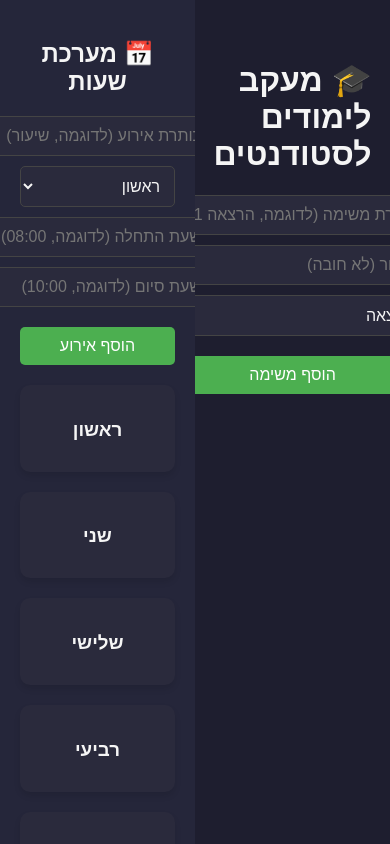
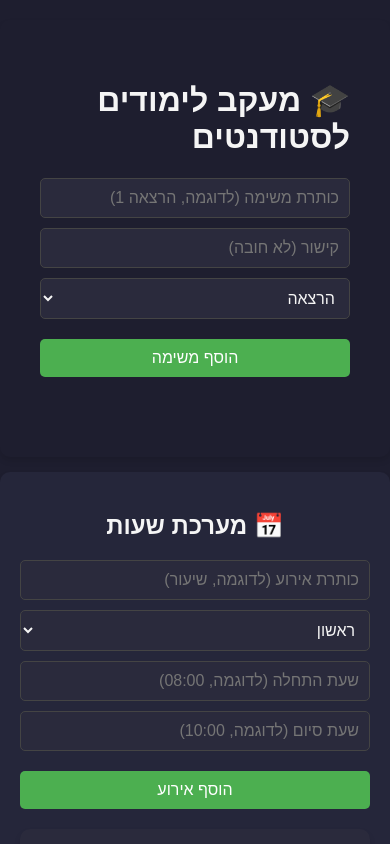
Before and after one commit to SagiNevet/Trackademics, a React (Create React App) app: page / in a window 390 px wide. Shown: the top 844 px of the page. Built offline with nearby package versions, Linux system fonts and the light colour scheme.

Commit message:
Updated CSS For mobile responsiveness

```diff
--- a/src/App.css
+++ b/src/App.css
@@ -10,16 +10,25 @@ body {
 }
 
 .App {
+  /* display: flex;
+  height: auto;
+  flex-wrap: nowrap; */
   display: flex;
-  height: auto; /* גובה אוטומטי */
-  flex-wrap: nowrap;
+  gap: 20px; /* Space between the sections */
+  justify-content: space-between;
+  padding: 20px;
 }
 
 .left-side,
 .schedule {
-  width: 50%;
+  /* width: 50%;
   padding: 20px;
-  overflow: hidden; /* מסירים גלילה פנימית */
+  overflow: hidden;  */
+  flex: 1; /* Make both sections take equal width */
+  min-width: 45%; /* Ensure both sections fit side-by-side on larger screens */
+  padding: 20px;
+  border-radius: 10px;
+  box-shadow: 0 4px 6px rgba(0, 0, 0, 0.1);
 }
 
 /* טופס משימות */
@@ -171,26 +180,14 @@ form button:hover {
   background-color: #d32f2f;
 }
 
-/* שינוי מבנה למסכים קטנים */
+/* Mobile Layout */
 @media (max-width: 768px) {
-  .main-container {
-    display: flex;
-    flex-direction: column; /* מסדר את האלמנטים בטור */
-    gap: 20px; /* מוסיף רווח בין האלמנטים */
-    align-items: stretch; /* כל האלמנטים יתפסו את מלוא הרוחב */
+  .App {
+    flex-direction: column; /* Stack sections vertically */
+    gap: 15px; /* Add some space between sections */
   }
 
-  .tracker-container {
-    order: 1; /* מעקב לימודים מופיע ראשון */
-    width: 100%; /* תופס את כל הרוחב */
-  }
-
-  .schedule-container {
-    order: 2; /* מערכת שעות מופיעה אחרונה */
-    width: 100%; /* תופס את כל הרוחב */
-  }
-
-  .schedule-grid {
-    grid-template-columns: 1fr; /* יום אחד בכל שורה */
+  .left-side, .schedule {
+    min-width: 100%; /* Make each section take full width */
   }
 }
```
